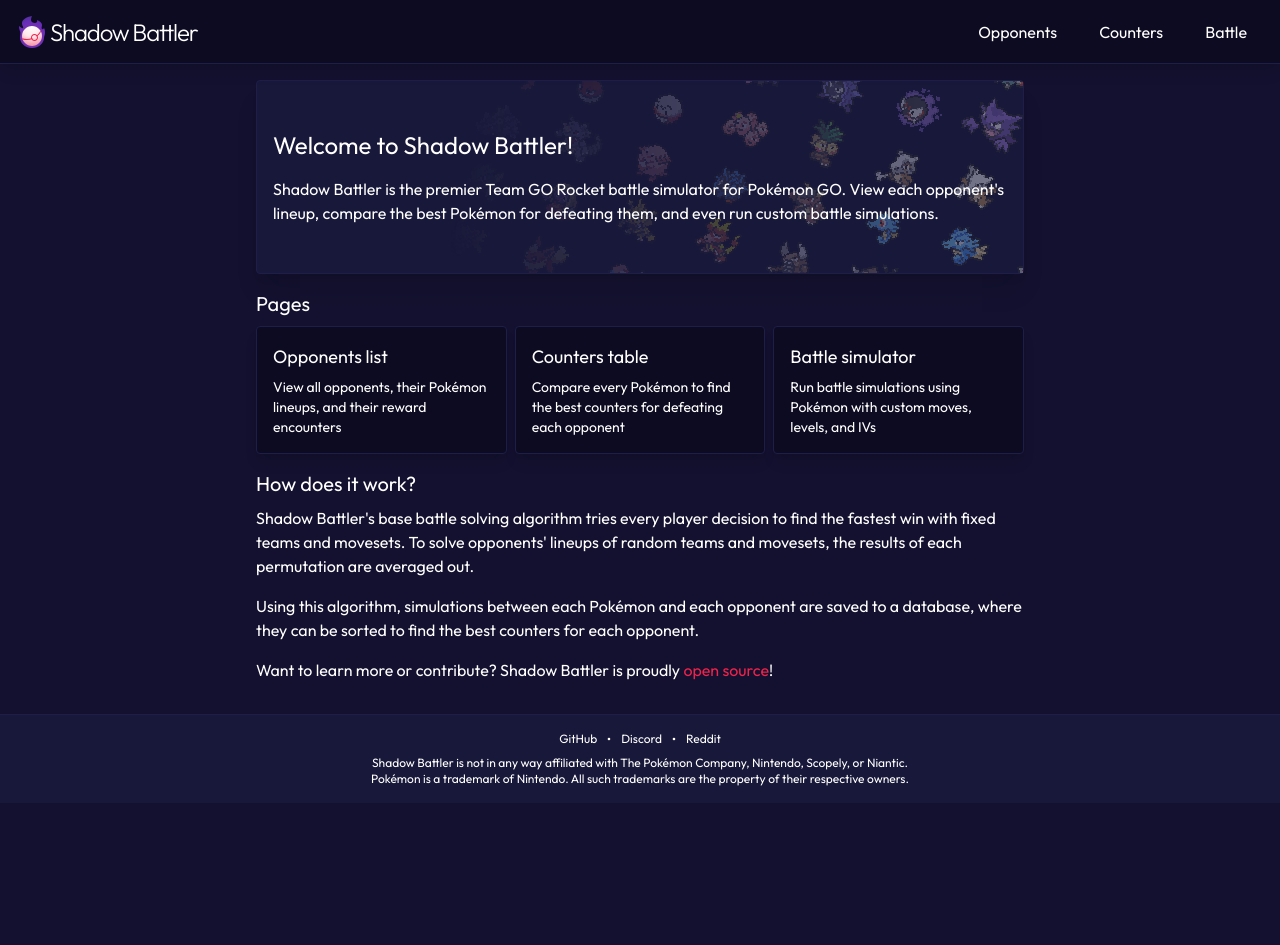
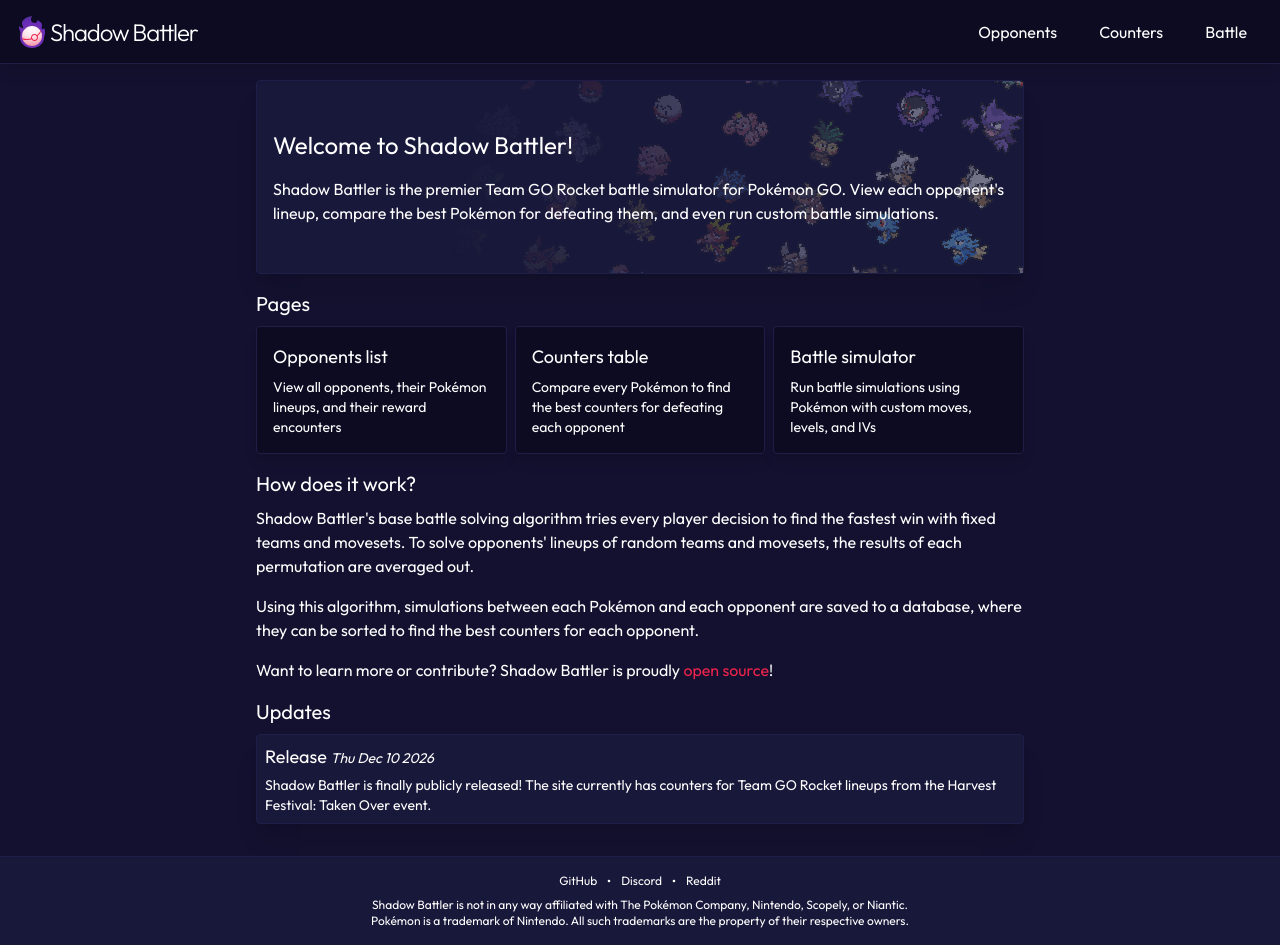
Before and after one commit to danshestak/shadow-battler, a Next.js app in the folder frontend/: page / in a window 1280 px wide. Before the commit the page ends 803 px from the top, so only its background shows below. Built offline with nearby package versions, Linux system fonts and the light colour scheme.

Commit message:
add updates section to root page

```diff
--- a/frontend/app/page.tsx
+++ b/frontend/app/page.tsx
@@ -1,5 +1,6 @@
 import { SpritesheetData } from "@/components/sprite/SpritesheetData";
-import { Button, buttonVariants } from "@/components/ui/button";
+import { buttonVariants } from "@/components/ui/button";
+import { UpdateAnnouncements } from "@/types/UpdateAnnouncement";
 import { cn } from "cn";
 import Link from "next/link";
 
@@ -77,6 +78,22 @@ export default function Home() {
         Want to learn more or contribute?
         Shadow Battler is proudly <Link href={"https://github.com/danshestak/shadow-battler"}><span className='text-highlight hover:underline'>open source</span></Link>!
       </p>
+
+      <h2 className="text-xl mt-4 mb-2">
+        Updates
+      </h2>
+      <div>
+        {
+          UpdateAnnouncements.map((v, i) => <div
+            key={i}
+            className='bg-theme3 border border-theme4 rounded p-2 shadow-xl text-sm'
+          >
+            <h3 className="text-lg mb-1">{v.title} <span className="text-sm italic">{v.date.toDateString()}</span></h3>
+            {v.content}
+          </div>)
+        }
+      </div>
+
     </main>
   );
 }
--- /dev/null
+++ b/frontend/types/UpdateAnnouncement.ts
@@ -0,0 +1,17 @@
+export type UpdateAnnouncement = {
+    title: string,
+    content: string,
+    date: Date
+}
+
+export const UpdateAnnouncements: UpdateAnnouncement[] = [
+    {
+        title: "Release",
+        content: `
+            Shadow Battler is finally publicly released! The site currently has counters for Team GO Rocket lineups from
+            the Harvest Festival: Taken Over event.
+        `,
+        date: new Date(2026, 11, 10)
+
+    }
+]
```
